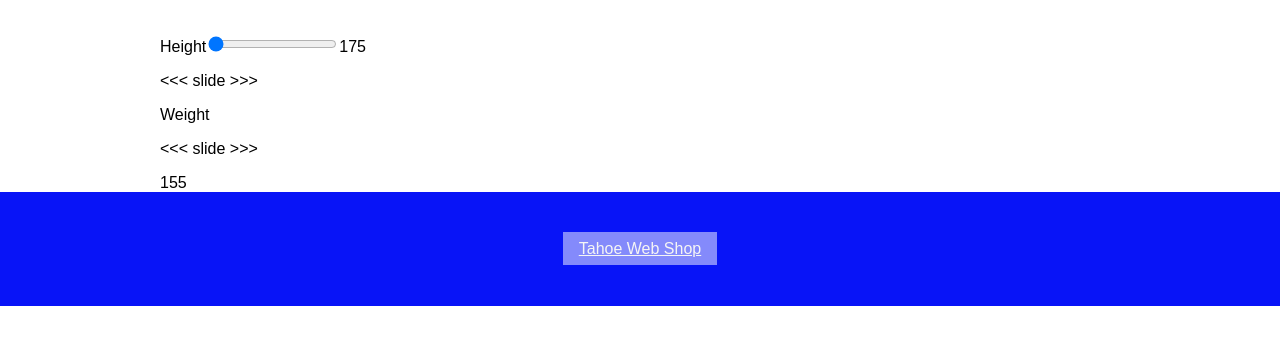
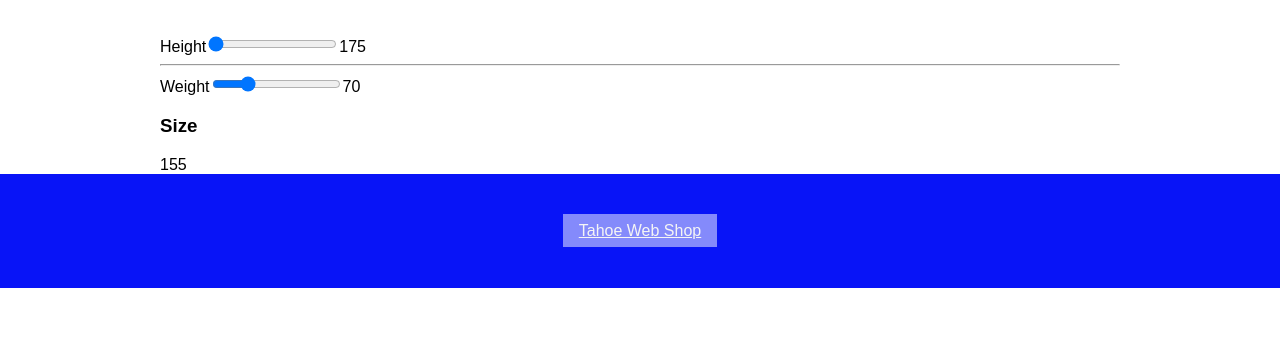
Before and after one commit to rileybathurst/snowboard-tools, a Gatsby site: page / in a window 1280 px wide. Shown: the part 409-754 px from the top of the page. Built offline with nearby package versions, Linux system fonts and the light colour scheme; Gatsby itself is replaced by a stand-in of ours.

Commit message:
works only if weight is set first

```diff
--- a/src/pages/index.tsx
+++ b/src/pages/index.tsx
@@ -7,16 +7,30 @@ import "../styles/app.scss";
 function Size() {
 
   // start the state variables
-  const [size, setSize] = useState(155);
-  const [height, setHeight] = useState(175);
+  const [size, setSize] = useState(155); // 175 * 0.885
+  const [height, setHeight] = useState(175); // guess
+  const [weight, setWeight] = useState(70); // 175 height * 0.4
+  const [weightGuess, setWeightGuess] = useState(70); // were guessing right to start
+  const [weightDiff, setWeightDiff] = useState(0); // were guessing right to start
 
+  // should I be returning the height
   function heightCm(e) {
     setHeight(e.target.value);
     return null;
   }
 
+  function weightKg(e) {
+    setWeight(e.target.value);
+    return null;
+  }
+
+  // this always run last
   useEffect(() => {
-    setSize(Math.round(height * 0.885));
+    setWeightGuess(height * 0.4);
+    console.log('guess ' + weightGuess);
+    setWeightDiff((1 - (weight - weightGuess)) * 0.3);
+    console.log('diff is ' + weightDiff);
+    setSize(Math.round((height - weightDiff) * 0.885)); // + breaks this it might have to be flipped
   }, [height]);
 
   return (
@@ -33,19 +47,21 @@ function Size() {
           onChange={heightCm}
         />
         {height}
+        {/* <p>&#60;&#60;&#60; slide &#62;&#62;&#62;</p> */}
 
-        {/* <input
-          type="range"
-          // onChange={() => setHeight("value")}
-        /> */}
-        <p>&#60;&#60;&#60; slide &#62;&#62;&#62;</p>
-
+        <hr />
         <label>
           Weight
         </label>
-        {/* <input type="range" /> */}
-        <p>&#60;&#60;&#60; slide &#62;&#62;&#62;</p>
+        <input
+          type="range"
+          min="40"
+          max="80"
+          onChange={weightKg}
+        />
+        {weight}
 
+        <h3>Size</h3>
         {size}
       </form>
     </>
```
Also changed, not shown: src/pages/sync2.tsx (added, +31 -0 lines).
